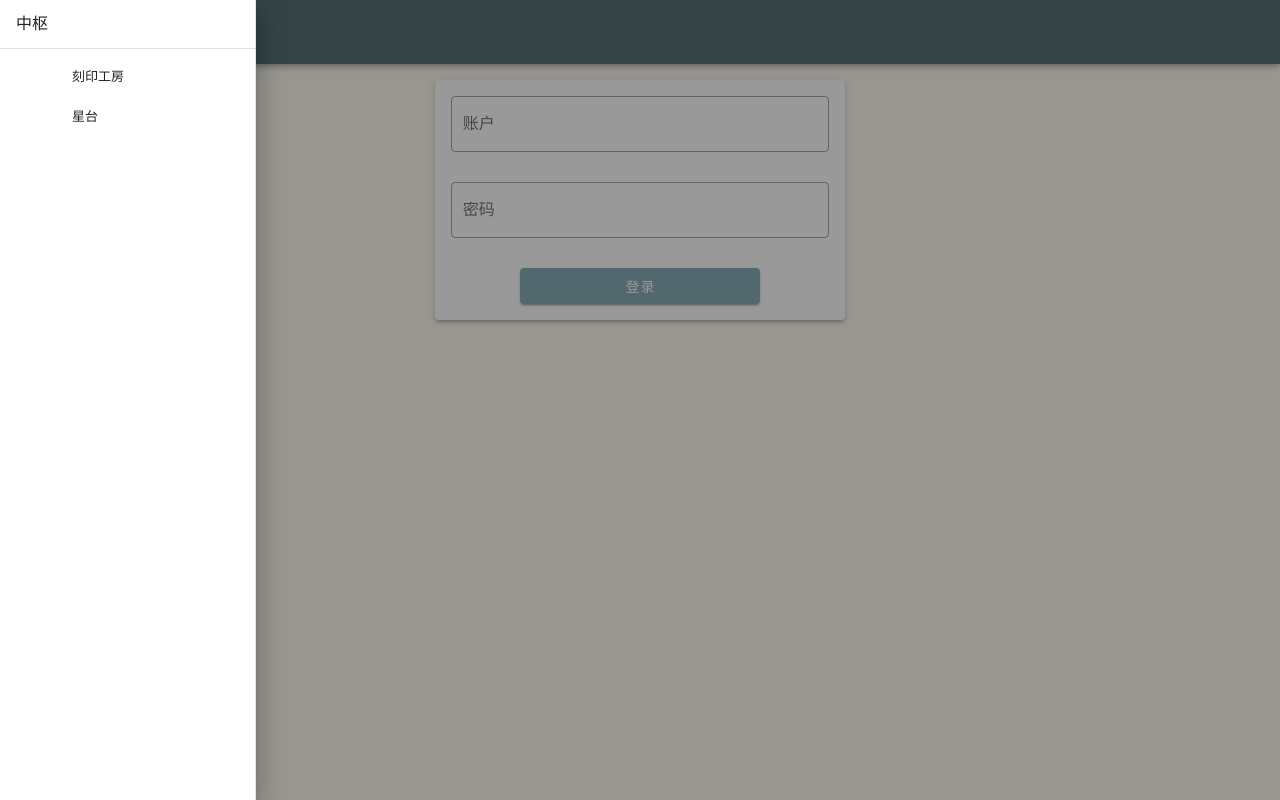
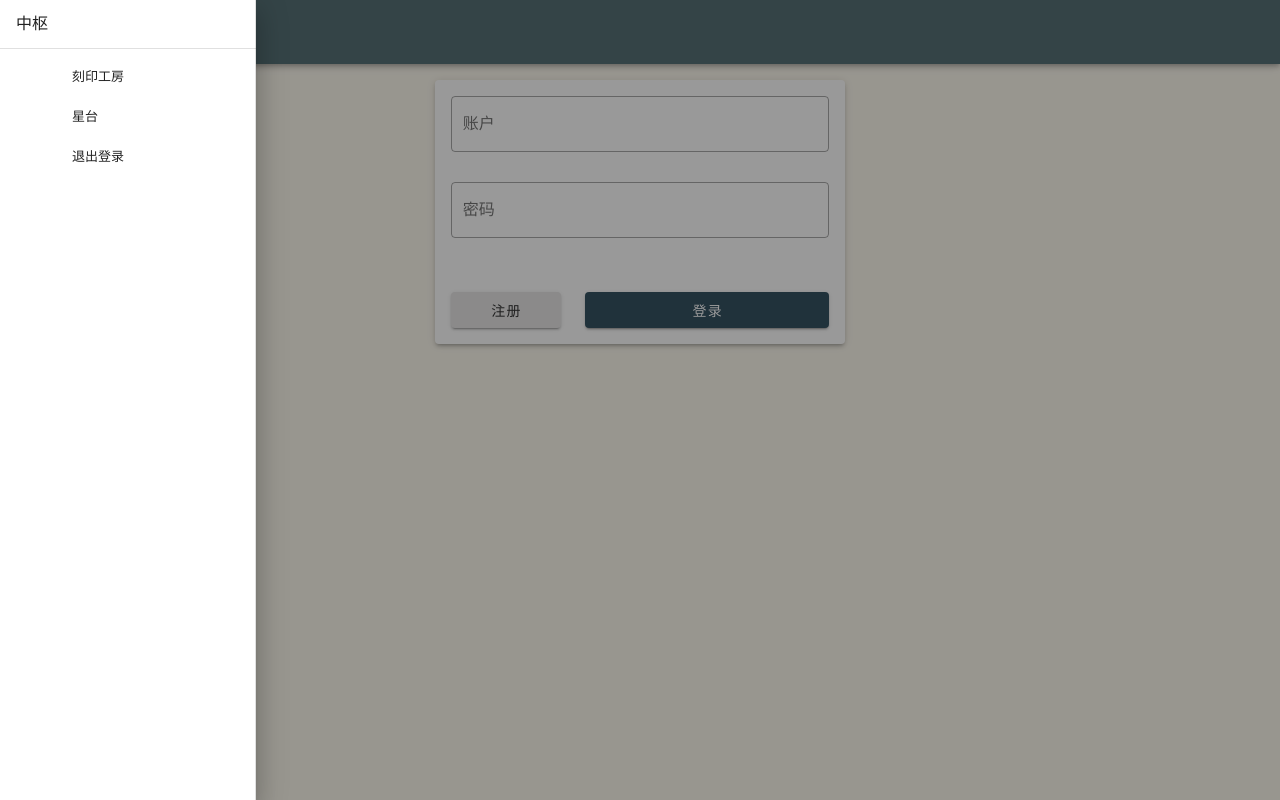
Before and after one commit to YeEeck/daily-check-demo, a Vue app: page /#/login in a window 1280 px wide. Both pictures are taken after a click on the button 28 px from the left and 32 px from the top of the page. Built offline with nearby package versions, Linux system fonts and the light colour scheme.

Commit message:
finish login&reg

```diff
--- a/src/App.vue
+++ b/src/App.vue
@@ -7,9 +7,7 @@
         <v-toolbar-title>星芒</v-toolbar-title>
       </v-app-bar>
       <v-main>
-
         <router-view />
-
       </v-main>
       <v-navigation-drawer v-model="open" absolute temporary>
         <v-list-item>
@@ -21,7 +19,12 @@
         <v-divider></v-divider>
 
         <v-list dense>
-          <v-list-item link v-for="item in items" :key="item.title">
+          <v-list-item
+            link
+            v-for="item in items"
+            :key="item.title"
+            @click="listClick(item.id)"
+          >
             <v-list-item-icon>
               <v-icon>{{ item.icon }}</v-icon>
             </v-list-item-icon>
@@ -40,10 +43,21 @@ export default {
   data: () => ({
     open: false,
     items: [
-      { icon: "", title: "刻印工房" },
-      { icon: "", title: "星台" },
+      { id: 1, icon: "", title: "刻印工房" },
+      { id: 2, icon: "", title: "星台" },
+      { id: 3, icon: "", title: "退出登录" },
     ],
   }),
+  methods: {
+    listClick(id) {
+      if (id == 3) {
+        localStorage.removeItem("account");
+        localStorage.removeItem("password");
+        sessionStorage.removeItem("logined");
+        this.$router.push("/login");
+      }
+    },
+  },
 };
 </script>
 
@@ -53,6 +67,6 @@ html {
 }
 #app {
   width: 100%;
-  background-color: #FCF8EC;
+  background-color: #fcf8ec;
 }
 </style>
--- a/src/views/Login.vue
+++ b/src/views/Login.vue
@@ -2,49 +2,123 @@
   <div>
     <v-row justify="center">
       <v-col cols="11" lg="4">
+        <v-scroll-x-transition>
           <v-card
+            v-show="showLoginPenal"
+            class="text-center top-margin-medium padding-medium"
+            elevation="3"
+            transition="fade-transition"
+          >
+            <v-row>
+              <v-col>
+                <v-text-field
+                  color="#79A3B1"
+                  outlined
+                  label="账户"
+                  v-model="account"
+                ></v-text-field>
+                <v-text-field
+                  type="password"
+                  color="#79A3B1"
+                  outlined
+                  label="密码"
+                  v-model="password"
+                ></v-text-field>
+              </v-col>
+            </v-row>
+            <v-row>
+              <v-col cols="4">
+                <v-btn
+                  color="#E4E3E3"
+                  class="fill-all-width btn-white-text"
+                  @click="changeShowPenal"
+                  >注册</v-btn
+                >
+              </v-col>
+              <v-col cols="8">
+                <v-btn
+                  color="#204051"
+                  dark
+                  class="fill-all-width btn-white-text"
+                  @click="login"
+                  >登录</v-btn
+                >
+              </v-col>
+            </v-row>
+          </v-card>
+        </v-scroll-x-transition>
+
+        <v-scroll-x-reverse-transition>
+          <v-card
+            v-show="showRegPenal"
             class="text-center top-margin-medium padding-medium"
             elevation="3"
           >
             <v-row>
               <v-col>
                 <v-text-field
+                  color="#79A3B1"
                   outlined
                   label="账户"
                   v-model="account"
                 ></v-text-field>
                 <v-text-field
+                  type="password"
+                  color="#79A3B1"
                   outlined
                   label="密码"
                   v-model="password"
                 ></v-text-field>
+                <v-text-field
+                  type="password"
+                  color="#79A3B1"
+                  outlined
+                  label="再次输入密码"
+                  v-model="passwordCheck"
+                ></v-text-field>
+              </v-col>
+            </v-row>
+            <v-row>
+              <v-col cols="4">
                 <v-btn
-                color="#79A3B1"
+                  color="#E4E3E3"
+                  class="fill-all-width btn-white-text"
+                  @click="changeShowPenal"
+                  >登录</v-btn
+                >
+              </v-col>
+              <v-col cols="8">
+                <v-btn
+                  color="#204051"
                   dark
-                class="big-btn btn-white-text"
-                @click="login"
-                >登录</v-btn
+                  class="fill-all-width btn-white-text"
+                  @click="reg"
+                  >注册</v-btn
                 >
               </v-col>
             </v-row>
           </v-card>
+        </v-scroll-x-reverse-transition>
       </v-col>
     </v-row>
 
-    <v-snackbar v-model="failSnackBar">
-      {{ failText }}
+    <v-snackbar v-model="snackBar1" top>
+      {{ snackText1 }}
     </v-snackbar>
   </div>
 </template>
 
 <script>
-import { login } from "../network/user";
+import { login, reg } from "../network/user";
 export default {
   data: () => ({
     account: "",
     password: "",
-    failSnackBar: false,
-    failText: "",
+    passwordCheck: "",
+    snackBar1: false,
+    snackText1: "",
+    showLoginPenal: true,
+    showRegPenal: false,
   }),
   mounted() {
     let account = localStorage.getItem("account");
@@ -59,8 +133,7 @@ export default {
     login() {
       login({ account: this.account, password: this.password }).then((res) => {
         if (res.data.success == "false") {
-          this.failText = "登录失败，账号或密码错误";
-          this.failSnackBar = true;
+          this.showSnackBar1("登录失败，账号或密码错误");
         } else {
           localStorage.setItem("account", this.account);
           localStorage.setItem("password", this.password);
@@ -68,6 +141,46 @@ export default {
           this.$router.push("/");
         }
       });
+    },
+    reg() {
+      if (this.account == "") {
+        this.showSnackBar1("用户名不能为空");
+        return;
+      }
+      if (this.password == "") {
+        this.showSnackBar1("密码不能为空");
+        return;
+      }
+      if (this.password == this.passwordCheck) {
+        reg({ account: this.account, password: this.password }).then((res) => {
+          if (res.data.success == "false") {
+            this.showSnackBar1("注册失败，该账号已存在");
+          } else {
+            this.showSnackBar1("注册成功");
+            this.changeShowPenal();
+          }
+        });
+      } else {
+        this.showSnackBar1("两次输入的密码不一致");
+      }
+    },
+    changeShowPenal() {
+      let then = this;
+      if (this.showLoginPenal == true) {
+        this.showLoginPenal = false;
+        setTimeout(function () {
+          then.showRegPenal = true;
+        }, 500);
+      } else {
+        this.showRegPenal = false;
+        setTimeout(function () {
+          then.showLoginPenal = true;
+        }, 500);
+      }
+    },
+    showSnackBar1(text) {
+      this.snackText1 = text;
+      this.snackBar1 = true;
     },
   },
 };
@@ -88,4 +201,7 @@ export default {
   width: 15rem;
   height: 2rem;
 }
+.fill-all-width {
+  width: 100%;
+}
 </style>
```
Lines whose indentation alone changed are shown as unchanged.
